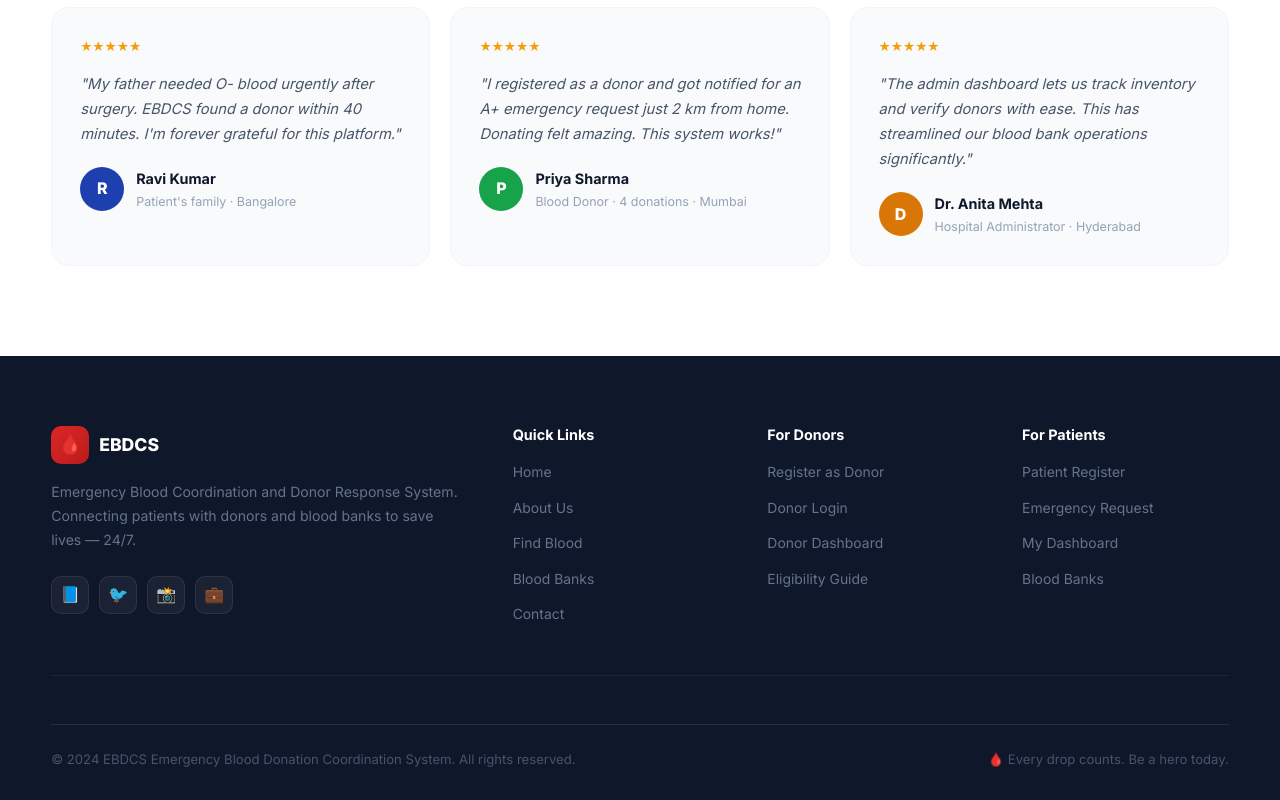
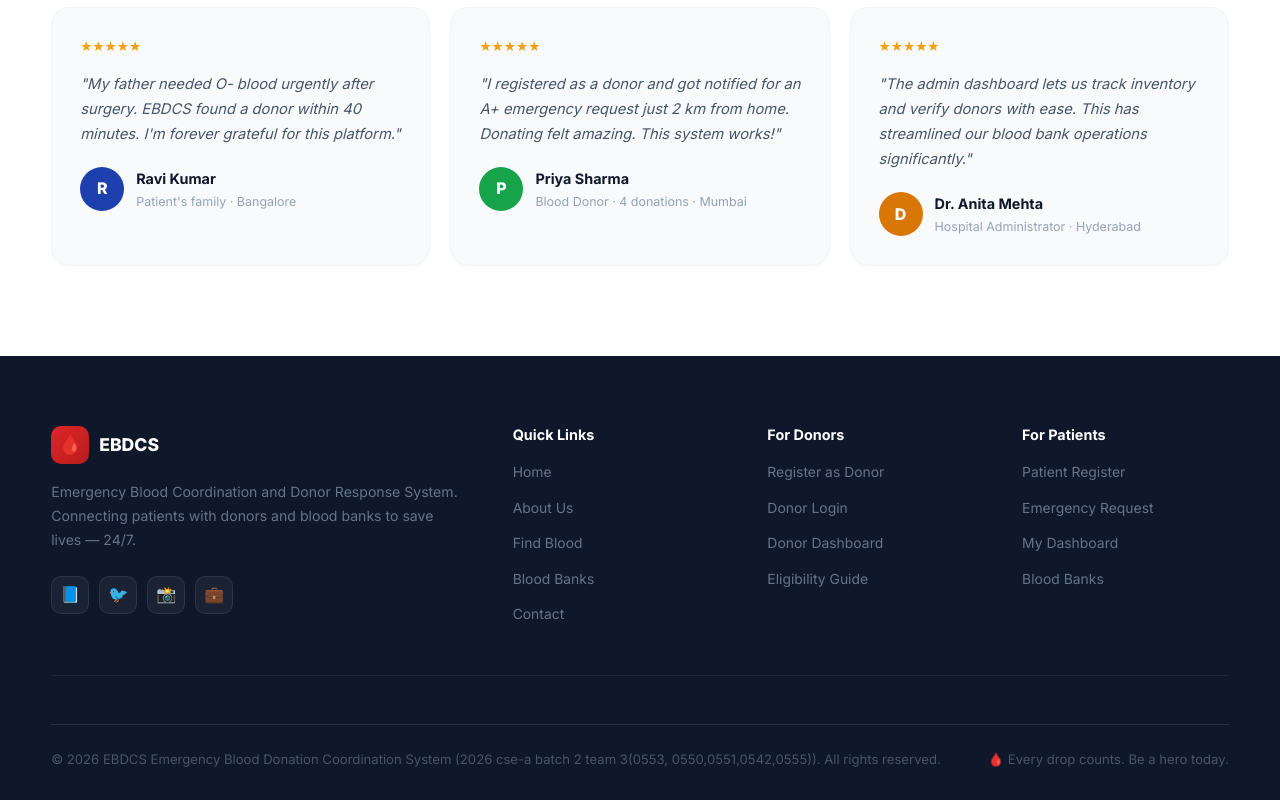
Before and after one commit to peddapaidisainikitha/blood-coordination-system, a plain HTML site: page frontend/index.html in a window 1280 px wide. Shown: the part 3573-4373 px from the top of the page. Drawn offline with Linux system fonts and the light colour scheme; no server answers.

Commit message:
Update EBDCS footer attribution

```diff
--- a/frontend/index.html
+++ b/frontend/index.html
@@ -1206,7 +1206,7 @@
       </div>
     </div>
     <div class="footer-bottom">
-      <span>© 2024 EBDCS Emergency Blood Donation Coordination System. All rights reserved.</span>
+      <span>© 2026 EBDCS Emergency Blood Donation Coordination System (2026 cse-a batch 2 team 3(0553, 0550,0551,0542,0555)). All rights reserved.</span>
       <span>🩸 Every drop counts. Be a hero today.</span>
     </div>
   </div>
```
